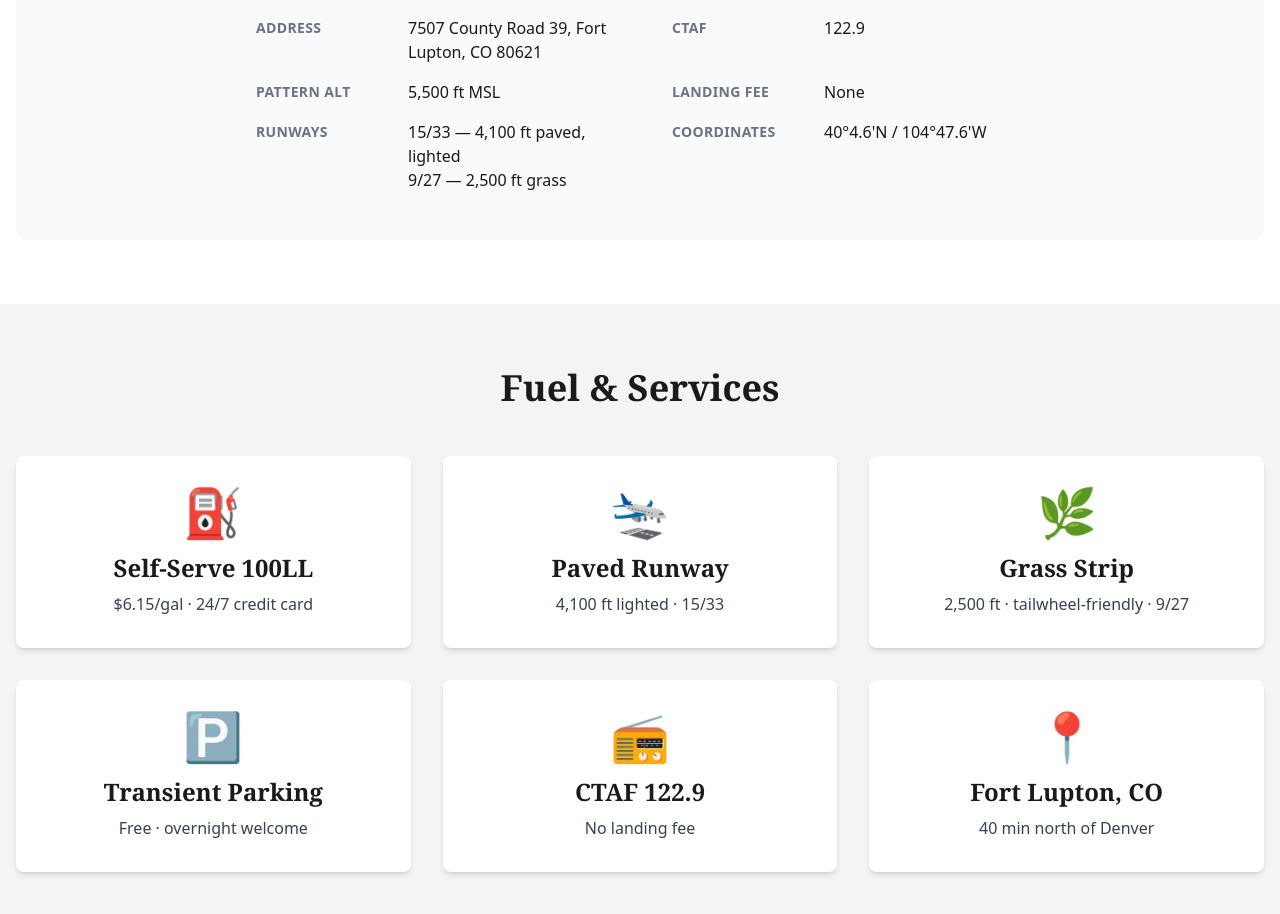
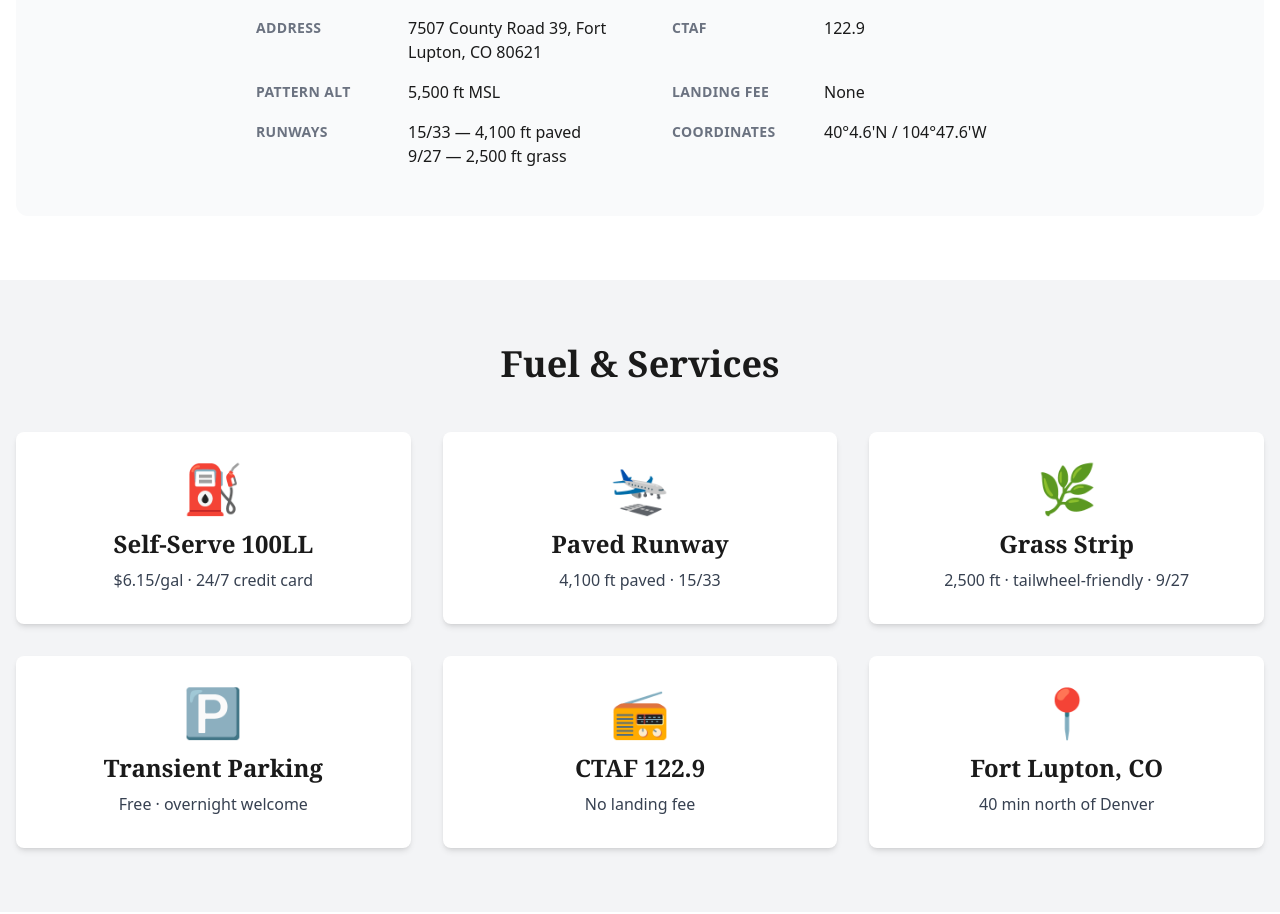
Before and after one commit to 908zeox-bot/platte-valley-airpark, a Next.js app: page / in a window 1280 px wide. Shown: the part 2280-3194 px from the top of the page. Built offline with nearby package versions, Linux system fonts and the light colour scheme.

Commit message:
Remove runway lighting references — 18V runway is not lighted

```diff
--- a/data/site.json
+++ b/data/site.json
@@ -15,7 +15,7 @@
     "payment": "credit card"
   },
   "runways": [
-    { "id": "15/33", "length": "4,100 ft", "surface": "paved", "lighted": true },
+    { "id": "15/33", "length": "4,100 ft", "surface": "paved", "lighted": false },
     { "id": "9/27", "length": "2,500 ft", "surface": "grass", "tailwheel": true }
   ],
   "basedAircraft": "100+",
--- a/src/components/About.tsx
+++ b/src/components/About.tsx
@@ -42,7 +42,7 @@ const About = () => {
             </div>
             <div className="flex flex-col sm:flex-row gap-2">
               <span className="font-semibold text-gray-500 text-sm uppercase tracking-wide w-36 shrink-0 pt-0.5">Runways</span>
-              <span className="text-dark-charcoal">15/33 — 4,100 ft paved, lighted<br />9/27 — 2,500 ft grass</span>
+              <span className="text-dark-charcoal">15/33 — 4,100 ft paved<br />9/27 — 2,500 ft grass</span>
             </div>
             <div className="flex flex-col sm:flex-row gap-2">
               <span className="font-semibold text-gray-500 text-sm uppercase tracking-wide w-36 shrink-0 pt-0.5">Coordinates</span>
--- a/src/components/FuelServices.tsx
+++ b/src/components/FuelServices.tsx
@@ -41,7 +41,7 @@ const FuelServices = ({ site }: FuelServicesProps) => {
     {
       icon: '🛬',
       title: 'Paved Runway',
-      description: '4,100 ft lighted · 15/33',
+      description: '4,100 ft paved · 15/33',
     },
     {
       icon: '🌿',
```
